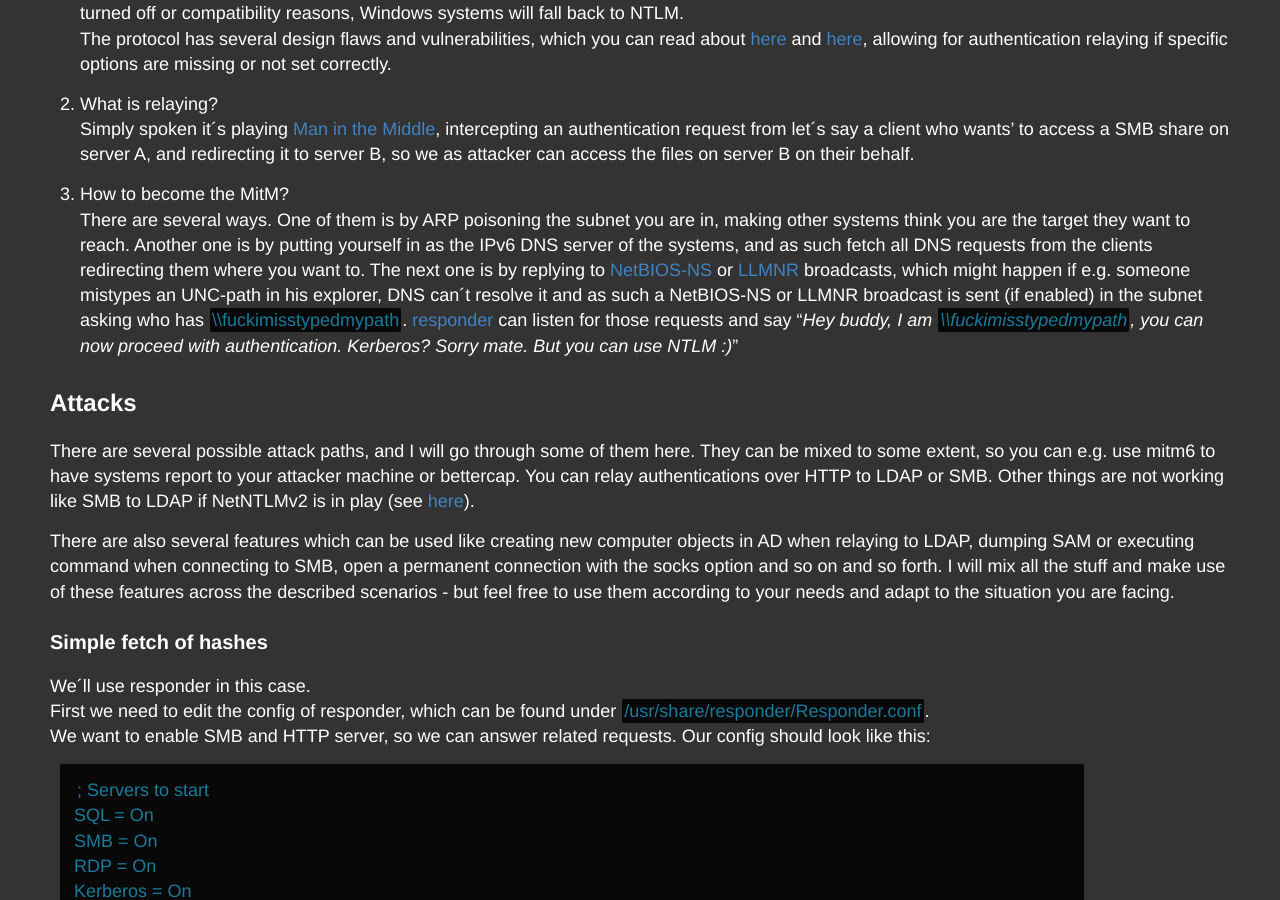
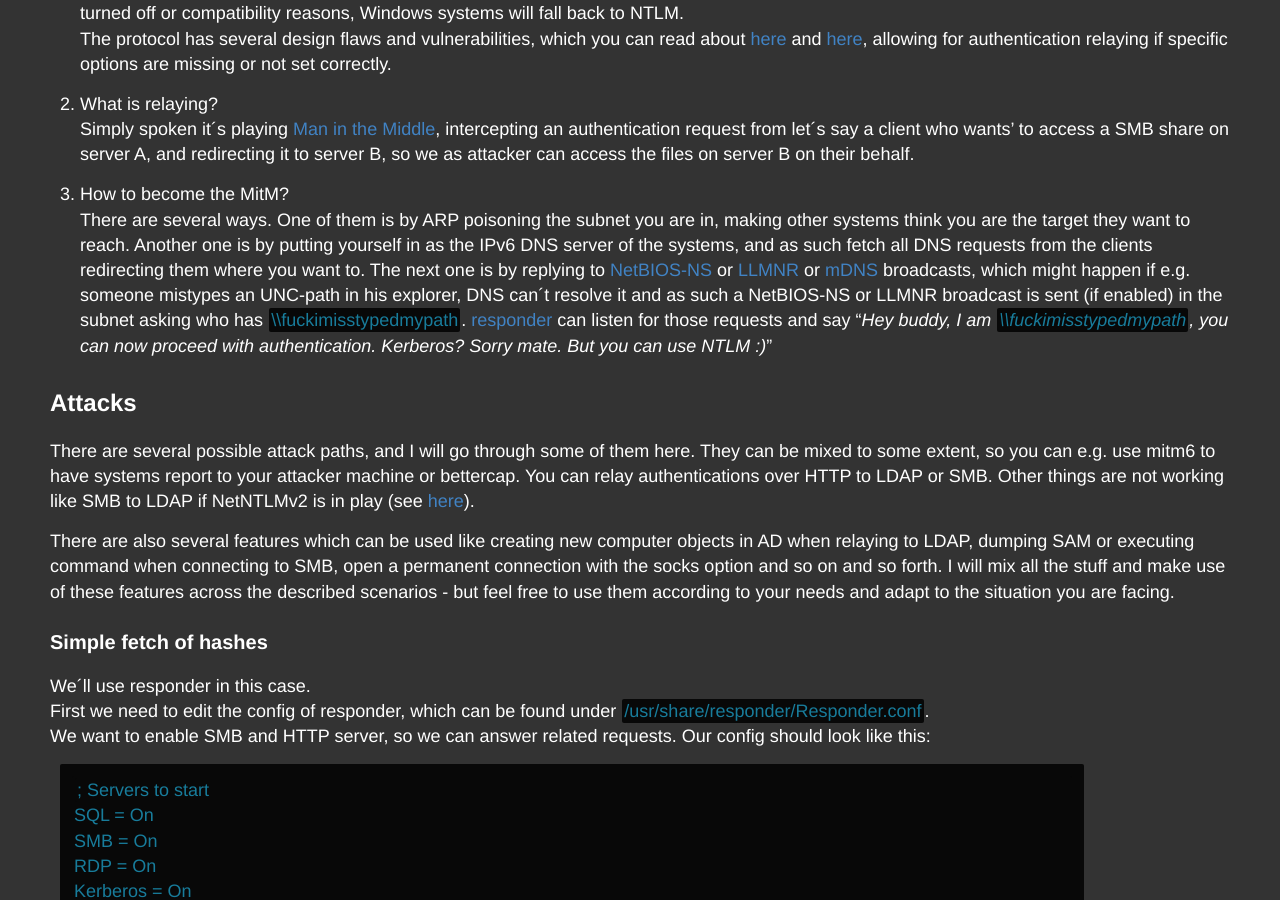
Before and after one commit to LuemmelSec/LuemmelSec.github.io, a Jekyll site: the page built from _posts/2021-02-02-Relaying-101.md, in a window 1280 px wide and 900 px high, scrolled down 1558 px. Built offline with Jekyll 4.4.1, drawn with Linux system fonts in a browser that asks for light colours.

Commit message:
Update 2021-02-02-Relaying-101.md

````diff
--- a/_posts/2021-02-02-Relaying-101.md
+++ b/_posts/2021-02-02-Relaying-101.md
@@ -34,7 +34,7 @@
 Simply spoken it´s playing [Man in the Middle](https://en.wikipedia.org/wiki/Man-in-the-middle_attack), intercepting an authentication request from let´s say a client who wants’ to access a SMB share on server A, and redirecting it to server B, so we as attacker can access the files on server B on their behalf.
 
 3. How to become the MitM?
-There are several ways. One of them is by ARP poisoning the subnet you are in, making other systems think you are the target they want to reach. Another one is by putting yourself in as the IPv6 DNS server of the systems, and as such fetch all DNS requests from the clients redirecting them where you want to. The next one is by replying to [NetBIOS-NS](https://en.wikipedia.org/wiki/NetBIOS) or [LLMNR](https://en.wikipedia.org/wiki/Link-Local_Multicast_Name_Resolution) broadcasts, which might happen if e.g. someone mistypes an UNC-path in his explorer, DNS can´t resolve it and as such a NetBIOS-NS or LLMNR broadcast is sent (if enabled) in the subnet asking who has ```\\fuckimisstypedmypath```. [responder](https://github.com/lgandx/Responder-Windows) can listen for those requests and say "*Hey buddy, I am ```\\fuckimisstypedmypath```, you can now proceed with authentication. Kerberos? Sorry mate. But you can use NTLM :)*"
+There are several ways. One of them is by ARP poisoning the subnet you are in, making other systems think you are the target they want to reach. Another one is by putting yourself in as the IPv6 DNS server of the systems, and as such fetch all DNS requests from the clients redirecting them where you want to. The next one is by replying to [NetBIOS-NS](https://en.wikipedia.org/wiki/NetBIOS) or [LLMNR](https://en.wikipedia.org/wiki/Link-Local_Multicast_Name_Resolution) or [mDNS](https://en.wikipedia.org/wiki/Multicast_DNS) broadcasts, which might happen if e.g. someone mistypes an UNC-path in his explorer, DNS can´t resolve it and as such a NetBIOS-NS or LLMNR broadcast is sent (if enabled) in the subnet asking who has ```\\fuckimisstypedmypath```. [responder](https://github.com/lgandx/Responder-Windows) can listen for those requests and say "*Hey buddy, I am ```\\fuckimisstypedmypath```, you can now proceed with authentication. Kerberos? Sorry mate. But you can use NTLM :)*"
 
 ## Attacks
 
````
